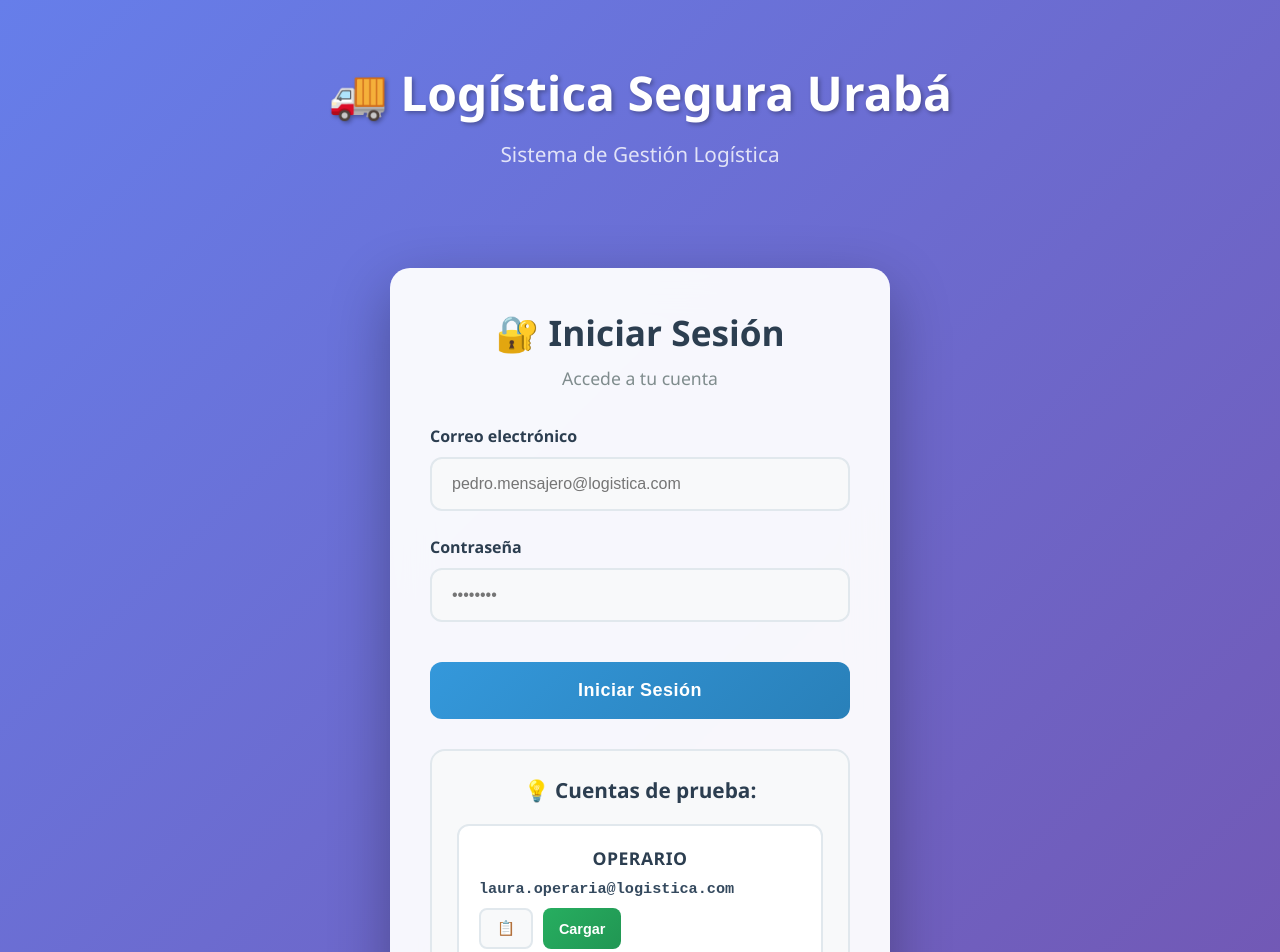
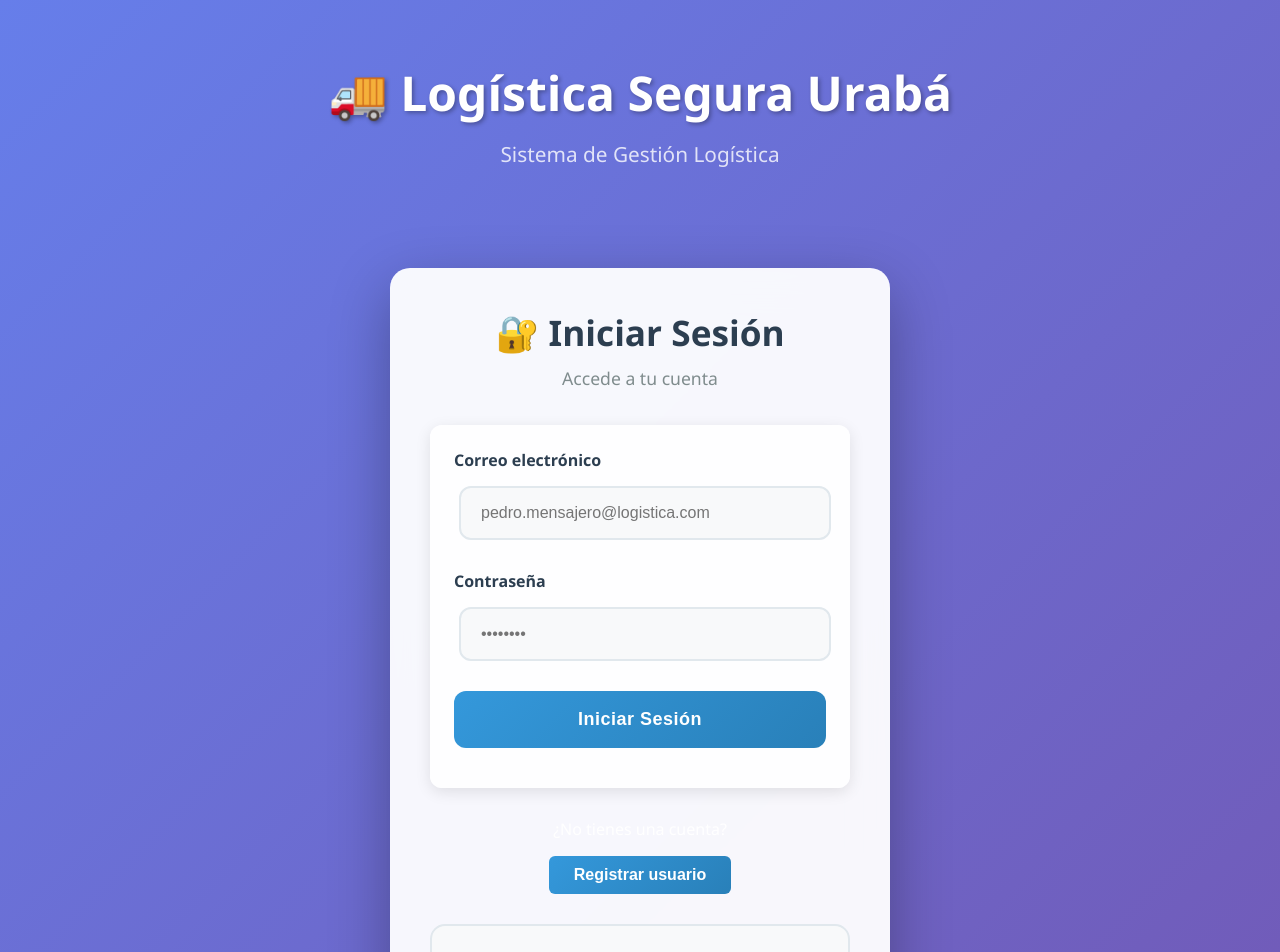
Before and after one commit to Thedariusx/Sistema_de_logistica, a React (Create React App) app: page / in a window 1280 px wide. Shown: the top 952 px of the page. Built offline with nearby package versions, Linux system fonts and the light colour scheme.

Commit message:
registrar usuario

```diff
--- a/package.json
+++ b/package.json
@@ -7,6 +7,7 @@
     "@testing-library/jest-dom": "^6.9.1",
     "@testing-library/react": "^16.3.0",
     "@testing-library/user-event": "^13.5.0",
+    "lucide-react": "^0.548.0",
     "react": "^19.2.0",
     "react-dom": "^19.2.0",
     "react-scripts": "5.0.1",
@@ -35,5 +36,10 @@
       "last 1 firefox version",
       "last 1 safari version"
     ]
+  },
+  "devDependencies": {
+    "autoprefixer": "^10.4.21",
+    "postcss": "^8.5.6",
+    "tailwindcss": "^4.1.16"
   }
 }
--- a/src/App.css
+++ b/src/App.css
@@ -856,3 +856,62 @@ button:active {
   margin-bottom: 5px;
 }
 }
+
+body {
+  background: linear-gradient(135deg, #6875F5, #6C63FF);
+  font-family: 'Segoe UI', sans-serif;
+  margin: 0;
+  padding: 0;
+  color: #333;
+}
+
+h1, h2 {
+  text-align: center;
+  color: white;
+}
+
+form {
+  background-color: rgba(255, 255, 255, 0.95);
+  max-width: 900px;
+  margin: 2rem auto;
+  padding: 1.5rem;
+  border-radius: 12px;
+  box-shadow: 0 4px 15px rgba(0, 0, 0, 0.1);
+}
+
+input, select {
+  width: calc(25% - 10px);
+  margin: 5px;
+  padding: 8px;
+  border: 1px solid #ccc;
+  border-radius: 6px;
+}
+
+button {
+  display: block;
+  margin: 1rem auto;
+  padding: 10px 25px;
+  background-color: #3B82F6;
+  color: white;
+  border: none;
+  border-radius: 6px;
+  cursor: pointer;
+  font-size: 16px;
+  transition: background-color 0.3s;
+}
+
+button:hover {
+  background-color: #2563EB;
+}
+
+.back-btn {
+  display: block;
+  text-align: center;
+  background-color: #60A5FA;
+  color: white;
+  padding: 10px;
+  border-radius: 6px;
+  text-decoration: none;
+  width: fit-content;
+  margin: 0 auto;
+}
--- a/src/App.js
+++ b/src/App.js
@@ -1,12 +1,13 @@
 import React, { useState, useEffect } from 'react';
 import './App.css';
+import RegisterForm from './components/RegisterForm';
+
 
 function App() {
   // === TODOS LOS ESTADOS DEBEN ESTAR DENTRO DE LA FUNCIÓN App ===
   const [message, setMessage] = useState('');
   const [trackingData, setTrackingData] = useState(null);
   const [trackingCode, setTrackingCode] = useState('');
-  const [activeTab, setActiveTab] = useState('login');
   const [allPackages, setAllPackages] = useState([]);
   const [users, setUsers] = useState([]);
   const generateQR = (packageId) => {
@@ -26,6 +27,7 @@ function App() {
 
   // Estados de autenticación
   const [isLoggedIn, setIsLoggedIn] = useState(false);
+  const [activeTab, setActiveTab] = useState("login");
   const [currentUser, setCurrentUser] = useState(null);
   const [loginData, setLoginData] = useState({ email: '', password: '' });
   const [loginError, setLoginError] = useState('');
@@ -64,6 +66,7 @@ function App() {
       setActiveTab('tracking');
     }
   }, []);
+
 
   // HU3: Inicio de sesión mejorado
   const handleLogin = async (e) => {
@@ -348,6 +351,23 @@ function App() {
     }
   };
 
+  // Mostrar formulario de registro
+if (activeTab === "register") {
+  return (
+    <div className="App">
+      <header className="App-header">
+        <RegisterForm />
+        <button
+          onClick={() => setActiveTab("login")}
+          className="btn-back"
+        >
+          ← Volver al inicio de sesión
+        </button>
+      </header>
+    </div>
+  );
+}
+
   // PÁGINA DE LOGIN MEJORADA
   if (!isLoggedIn) {
     return (
@@ -415,6 +435,17 @@ function App() {
                   {isLoading ? 'Iniciando Sesión...' : 'Iniciar Sesión'}
                 </button>
               </form>
+              {/* Enlace para registrar usuario */}
+                <div className="register-link">
+                  <p>¿No tienes una cuenta?</p>
+                  <button
+                    className="btn-register"
+                    onClick={() => setActiveTab('register')}
+                    type="button"
+                  >
+                    Registrar usuario
+                  </button>
+                  </div>
 
               {/* Cuentas de prueba mejoradas */}
               <div className="test-accounts">
@@ -758,5 +789,4 @@ function App() {
   );
 }
 
-
 export default App;
--- /dev/null
+++ b/src/components/RegisterForm.js
@@ -0,0 +1,110 @@
+import React, { useState } from "react";
+import '../App.css';
+
+
+export default function RegisterForm() {
+  const [form, setForm] = useState({
+    first_name: "",
+    second_name: "",
+    last_name: "",
+    second_last_name: "",
+    document_number: "",
+    email: "",
+    address: "",
+    phone: "",
+    role: "user",
+    password: "",
+  });
+
+  const handleChange = (e) => {
+    setForm({ ...form, [e.target.name]: e.target.value });
+  };
+
+  const handleSubmit = async (e) => {
+    e.preventDefault();
+
+    try {
+      const response = await fetch("http://localhost:3001/api/users/register", {
+        method: "POST",
+        headers: { "Content-Type": "application/json" },
+        body: JSON.stringify(form),
+      });
+
+      const data = await response.json();
+
+      if (!response.ok) {
+        alert(`❌ Error: ${data.error || "No se pudo registrar el usuario"}`);
+        return;
+      }
+
+      alert(`✅ Usuario registrado correctamente: ${data.user.first_name}`);
+      setForm({
+        first_name: "",
+        second_name: "",
+        last_name: "",
+        second_last_name: "",
+        document_number: "",
+        email: "",
+        address: "",
+        phone: "",
+        role: "user",
+        password: "",
+      });
+    } catch (error) {
+      console.error("Error de conexión:", error);
+      alert("Error al conectar con el servidor.");
+    }
+  };
+
+  return (
+    <div
+      style={{
+        maxWidth: "600px",
+        margin: "40px auto",
+        padding: "20px",
+        border: "1px solid #ccc",
+        borderRadius: "12px",
+        backgroundColor: "#f9f9f9",
+        fontFamily: "Arial, sans-serif",
+      }}
+    >
+      <h2 style={{ textAlign: "center", marginBottom: "20px" }}>
+        Registro de Usuario
+      </h2>
+      <form onSubmit={handleSubmit}>
+        <div style={{ display: "grid", gap: "12px" }}>
+          <input name="first_name" placeholder="Primer nombre" value={form.first_name} onChange={handleChange} required />
+          <input name="second_name" placeholder="Segundo nombre" value={form.second_name} onChange={handleChange} />
+          <input name="last_name" placeholder="Primer apellido" value={form.last_name} onChange={handleChange} required />
+          <input name="second_last_name" placeholder="Segundo apellido" value={form.second_last_name} onChange={handleChange} />
+          <input name="document_number" placeholder="Número de documento" value={form.document_number} onChange={handleChange} required />
+          <input name="email" type="email" placeholder="Correo electrónico" value={form.email} onChange={handleChange} required />
+          <input name="address" placeholder="Dirección" value={form.address} onChange={handleChange} />
+          <input name="phone" placeholder="Teléfono" value={form.phone} onChange={handleChange} />
+          <select name="role" value={form.role} onChange={handleChange}>
+            <option value="user">Usuario</option>
+            <option value="operario">Operario</option>
+            <option value="mensajero">Mensajero</option>
+          </select>
+          <input name="password" type="password" placeholder="Contraseña" value={form.password} onChange={handleChange} required />
+        </div>
+        <button
+          type="submit"
+          style={{
+            marginTop: "20px",
+            width: "100%",
+            padding: "10px",
+            backgroundColor: "#007bff",
+            color: "white",
+            border: "none",
+            borderRadius: "6px",
+            cursor: "pointer",
+            fontSize: "16px",
+          }}
+        >
+          Registrar Usuario
+        </button>
+      </form>
+    </div>
+  );
+}
```
Also changed, not shown: 1 other file (tests, documents, lock files or other folders).
